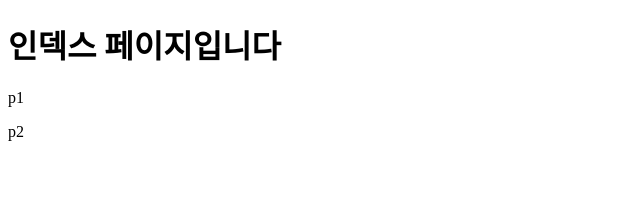
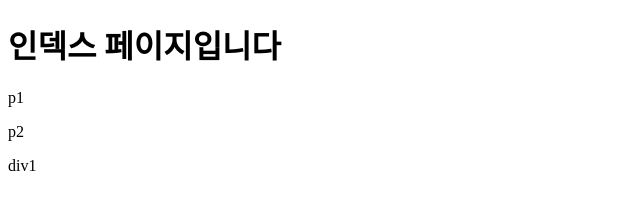
Before and after one commit to uzer-01239/test12, a plain HTML site: page index.html in a window 1280 px wide. Shown: the full height of the page, 0-640 px from the left. Drawn offline with Linux system fonts and the light colour scheme.

Commit message:
div1 added

```diff
--- a/index.html
+++ b/index.html
@@ -9,5 +9,6 @@
  <h1>인덱스 페이지입니다</h1>
  <p>p1</p>
  <p>p2</p>
+ <div>div1</div>
 </body>
 </html>
```
